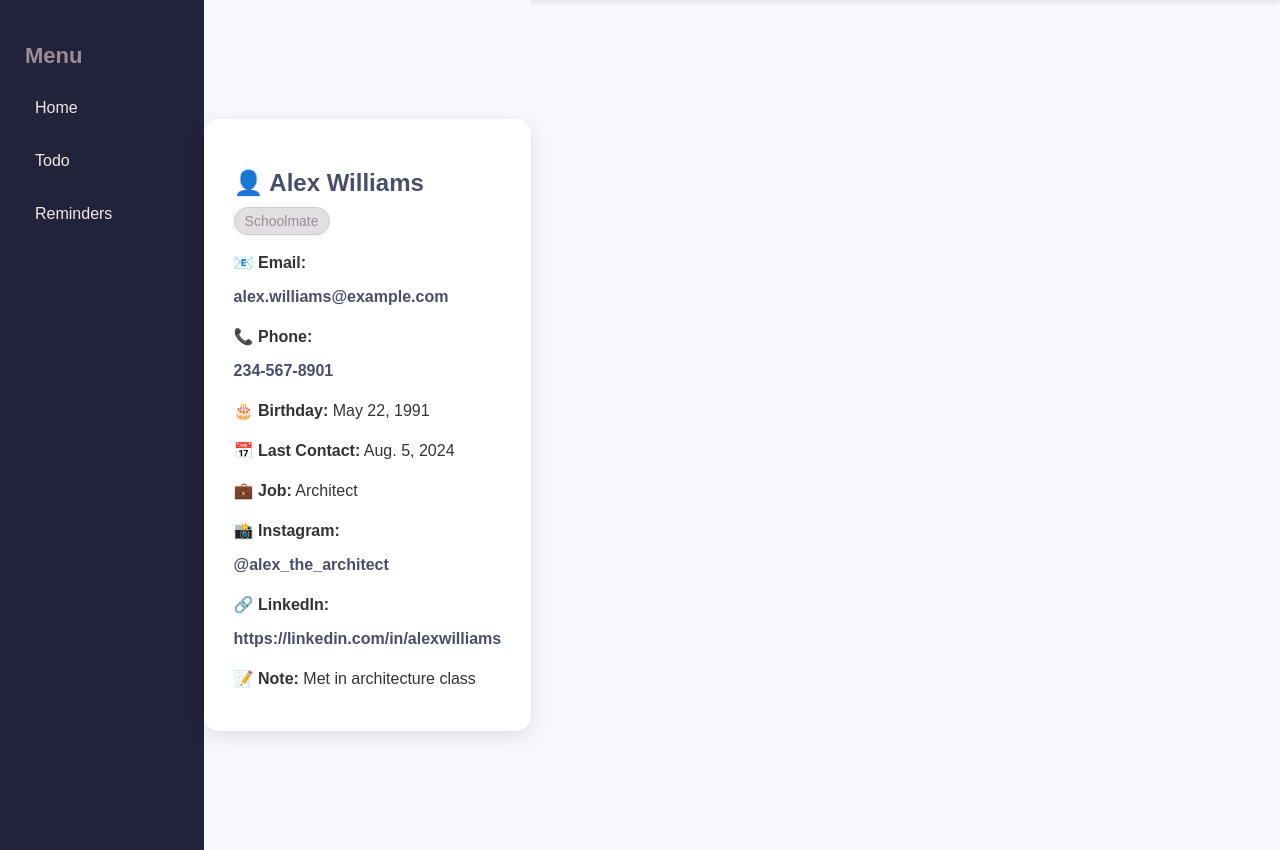
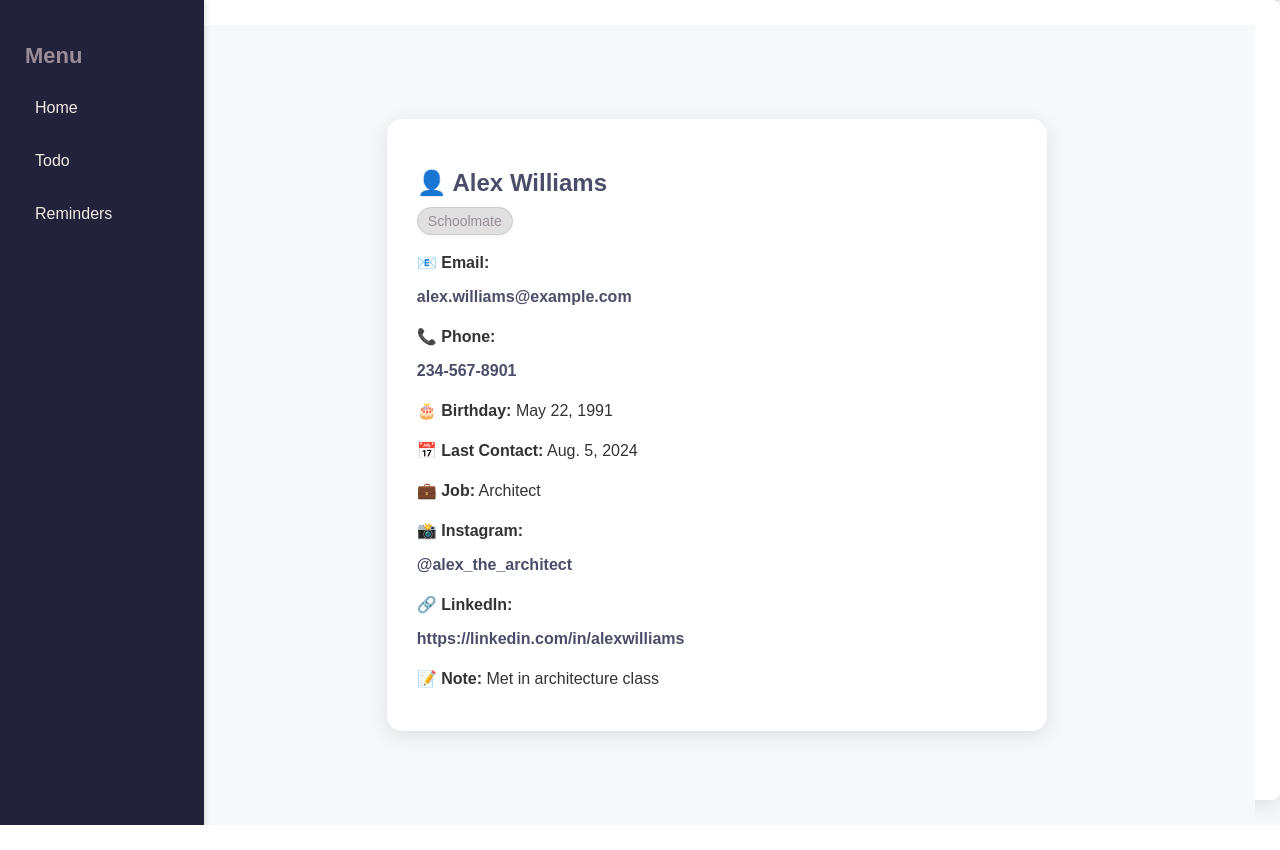
Before and after one commit to s-swen/myCircle, a Django app: page /circle/contact/42 in a window 1280 px wide. Shown: the part 80-930 px from the top of the page. After the commit the page ends 905 px from the top, so only its background shows below. Run offline with Django 4.2, Linux system fonts and the light colour scheme; data comes from the database, SQL or seed files in the repository.

Commit message:
restyled

```diff
--- a/myCircle/circle/static/circle/css/style.css
+++ b/myCircle/circle/static/circle/css/style.css
@@ -267,3 +267,29 @@
 .delete-btn:hover {
     background-color: #e76f51;
 }
+
+.dashboard {
+    display: flex;
+    width: 100%;
+    height: 100vh; /* Full height */
+}
+
+.sidebar {
+    width: 12%;
+    background-color: #22223b;
+    color: white;
+    padding: 25px;
+    box-shadow: 2px 0 5px rgba(0, 0, 0, 0.1);
+    position: fixed; /* Sidebar stays fixed */
+    height: 100vh;
+}
+
+.main-content {
+    flex: 1;
+    margin-left: 12%; /* Offset the content by the sidebar's width */
+    padding: 25px;
+    background-color: white;
+    border-radius: 8px;
+    box-shadow: 0 5px 20px rgba(0, 0, 0, 0.1);
+    width: 85%;
+}
--- a/myCircle/circle/templates/circle/base.html
+++ b/myCircle/circle/templates/circle/base.html
@@ -1,11 +1,10 @@
-{% load static %}
-
 <!DOCTYPE html>
 <html lang="en">
 <head>
     <meta charset="UTF-8">
     <meta name="viewport" content="width=device-width, initial-scale=1.0">
     <title>myCircle</title>
+    {% load static %}
     <link rel="stylesheet" href="{% static 'circle/css/style.css' %}">
 </head>
 <body>
@@ -21,7 +20,8 @@
             </div>
         </nav>
     </header>
-    <main>
+
+    <!-- Updated structure -->
     <div class="dashboard">
         <div class="sidebar">
             <h2>Menu</h2>
@@ -31,9 +31,11 @@
                 <li><a href="#">Reminders</a></li>
             </ul>
         </div>
-
-        {% block content %}{% endblock %}
-    </main>
+        <!-- Content block shared between pages -->
+        <div class="main-content">
+            {% block content %}{% endblock %}
+        </div>
+    </div>
 
     <script src="{% static 'circle/js/scripts.js' %}"></script>
 </body>
```
